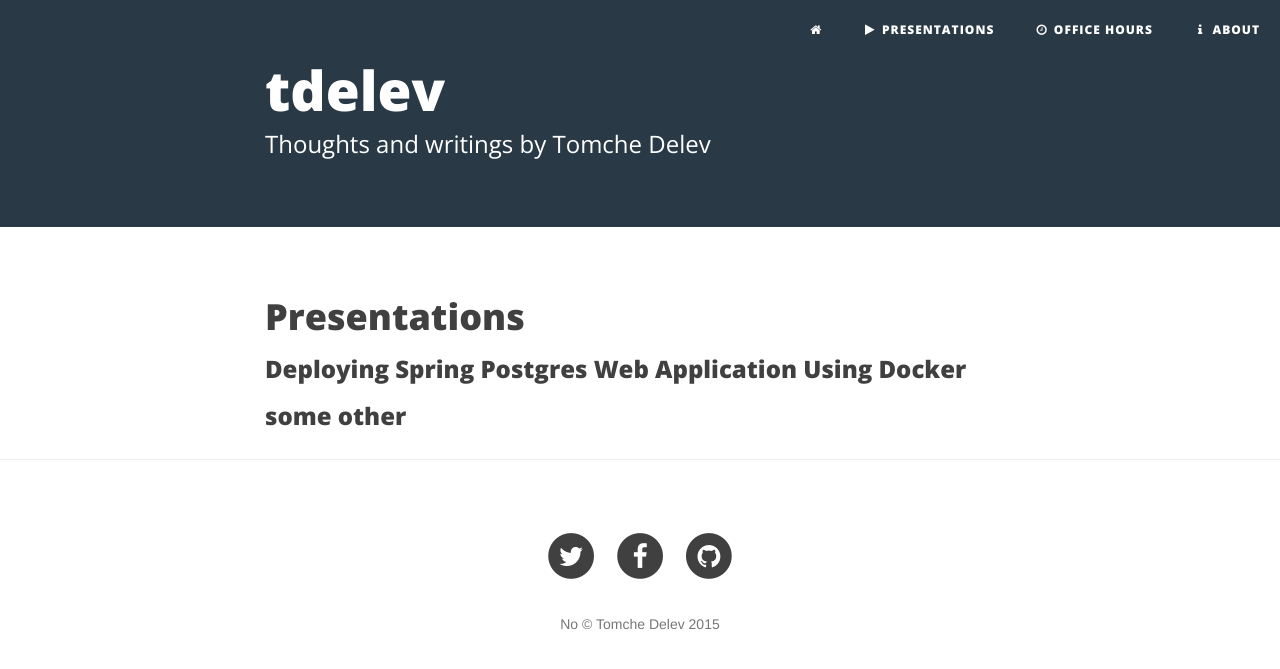
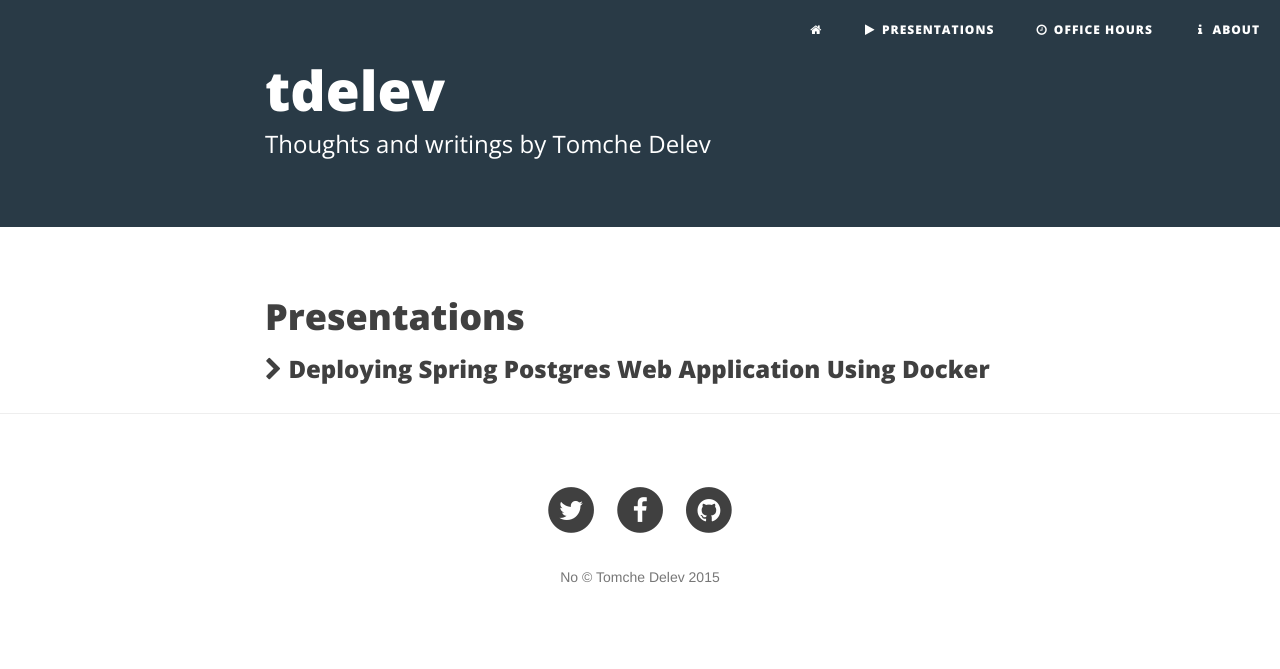
Before and after one commit to tdelev/tdelev.github.io, a Jekyll site: the page built from talks.html, in a window 1280 px wide. Shown: the top 669 px of the page. Built offline with Jekyll 4.4.1, drawn with Linux system fonts in a browser that asks for light colours; nearby versions of some CDN libraries.

Commit message:
Fixed forgotten data, included bootstrap js

```diff
--- a/_data/presentations.yml
+++ b/_data/presentations.yml
@@ -1,5 +1,2 @@
 - title: Deploying Spring Postgres Web Application Using Docker
   url: http://tdelev.github.io/presentations/docker/
-
-- title: some other
-  url: http:///the-url.com
--- /dev/null
+++ b/_includes/foot.html
@@ -0,0 +1,2 @@
+<!-- Javascript -->
+<script src="https://maxcdn.bootstrapcdn.com/bootstrap/3.3.5/js/bootstrap.min.js"></script>
--- a/_includes/head.html
+++ b/_includes/head.html
@@ -4,11 +4,11 @@
   <meta name="viewport" content="width=device-width, initial-scale=1">
   <title>{{ page.title }} - {{ site.title }}</title>
   <!-- Latest compiled and minified CSS -->
-  <link rel="stylesheet" href="https://maxcdn.bootstrapcdn.com/bootstrap/3.3.4/css/bootstrap.min.css">
+  <link rel="stylesheet" href="https://maxcdn.bootstrapcdn.com/bootstrap/3.3.5/css/bootstrap.min.css">
   <!-- Custom CSS -->
   <link href="/css/clean-blog.css" rel="stylesheet">
   <!-- Custom Fonts -->
-  <link href="http://maxcdn.bootstrapcdn.com/font-awesome/4.1.0/css/font-awesome.min.css" rel="stylesheet" type="text/css">
+  <link href="http://maxcdn.bootstrapcdn.com/font-awesome/4.4.0/css/font-awesome.min.css" rel="stylesheet" type="text/css">
   <link href='http://fonts.googleapis.com/css?family=Lora:400,700,400italic,700italic' rel='stylesheet' type='text/css'>
   <link href='http://fonts.googleapis.com/css?family=Open+Sans:300italic,400italic,600italic,700italic,800italic,400,300,600,700,800' rel='stylesheet' type='text/css'>
   <!-- HTML5 shim and Respond.js for IE8 support of HTML5 elements and media queries -->
--- a/_layouts/base.html
+++ b/_layouts/base.html
@@ -15,6 +15,6 @@
 
 <hr/>
 {% include footer.html %}
+{% include foot.html %}
 </body>
-
 </html>
--- a/talks.html
+++ b/talks.html
@@ -6,6 +6,7 @@ title: Presentations
 <div class="presentation-preview">
   <a href="{{ p.url }}">
     <h3 class="presentation-title">
+      <i class="fa fa-chevron-right"></i>
       {{ p.title }}
     </h3>
   </a>
```
